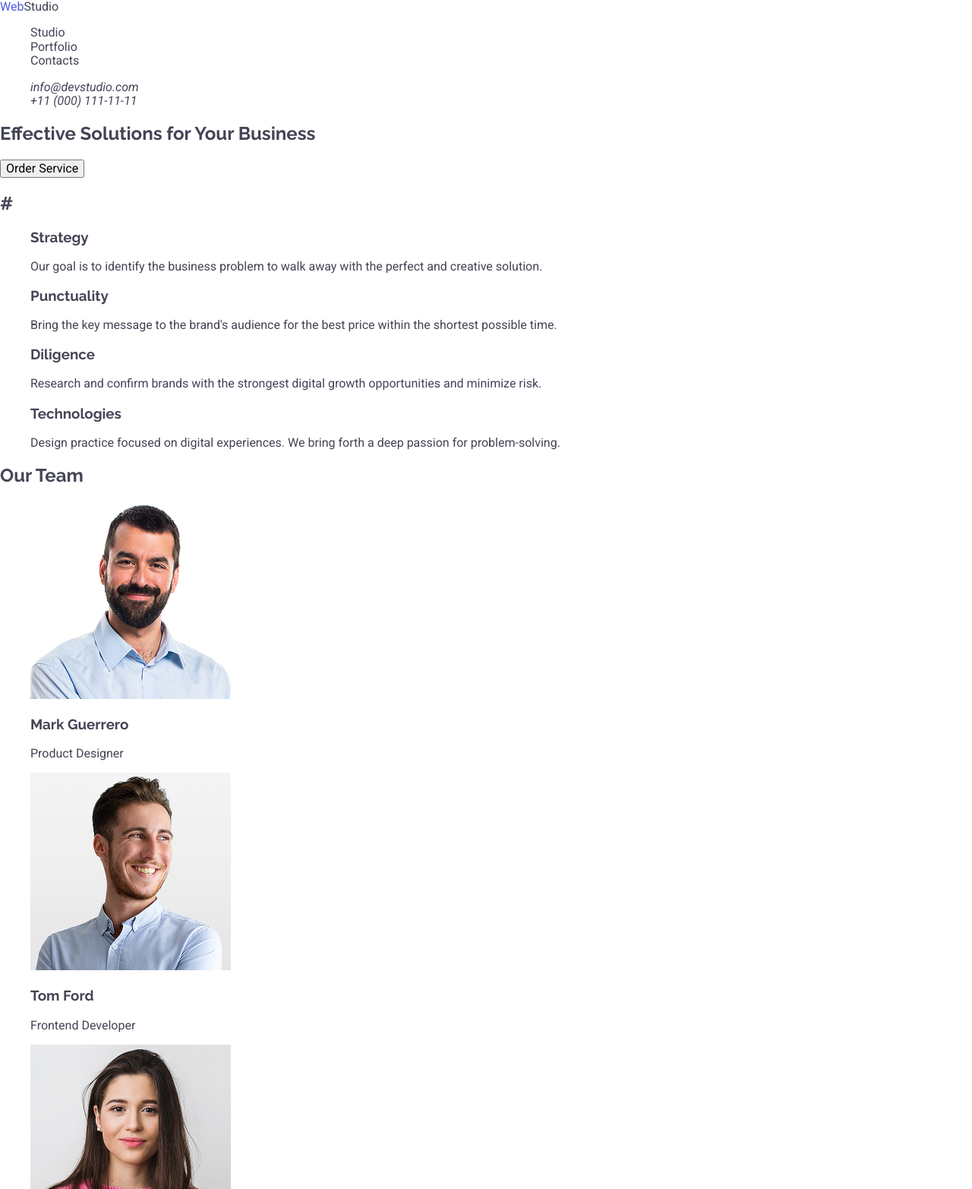
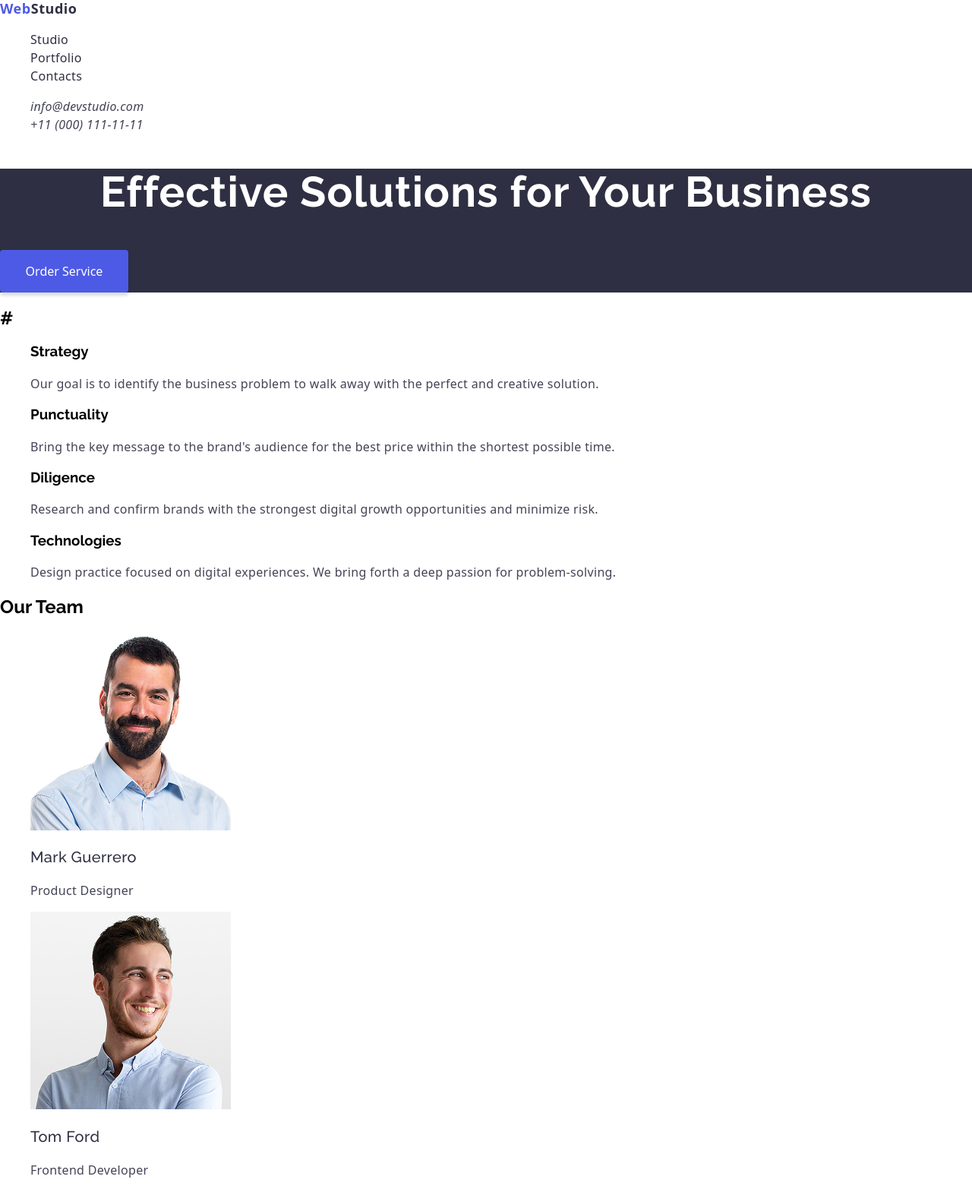
Before and after one commit to VladyslavaBadyda/goit-markup-hw-02, a plain HTML site: page index.html in a window 1280 px wide. Shown: the top 1565 px of the page at 76% size. Drawn offline with nearby package versions, Linux system fonts and the light colour scheme.

Commit message:
homework

```diff
--- a/css/styles.css
+++ b/css/styles.css
@@ -1,49 +1,211 @@
+:root {
+/* fonts */
+--main-font:"Roboto", sans-serif;
 
-/* body */
+/* colors */
+--color-iris: #4D5AE5 ;
+--color-ocean: #404BBF ;
+--color-navy-blue: #2E2F42 ;
+--color-green: #31D0AA ;
+--color-slate: #434455 ;
+--color-light-slate: #8E8F99 ;
+--color-cornflower: #E7E9FC ;
+--color-cloud: #F4F4FD ;
+--color-navy-blue-modal: #2E2F42 ;
+--color-grey: #2E2F42 ;
+--color-white: #ffffff ;
+--color-dairy: #FCFCFC ;
+}
+
+//=======================BODY=========================//
 
 body {
-    font-family: "Roboto", sans-serif;
-    line-height: 1,5;
-    color: #434455;
-    background-color: #ffffff;
+font-family: "Roboto", sans-serif;
+line-height: 1.5;
+color: var(--color-navy-blue);
+background-color: var(--color-white);
 }
 
- /* header */
+ h1, h2, h3 {
+font-family: "Raleway", sans-serif;
+}
 
- h1, h2, h3 {
-font-family: "Raleway", sans-serif}
+ ul {
+list-style-type: none;
+}
 
- ul {list-style-type: none;}
+ a {
+text-decoration: none;
+color: currentColor;
+}
 
- a {text-decoration: none;
-    color: currentColor}
+li {
+list-style-type: none;
+}
 
-.header{
+.button {
+border: none;
+border-radius: 4px;
+padding: 16px 32px;
+width: 169px;
+height: 56px;
+box-shadow: 0 4px 4px 0 rgba(0, 0, 0, 0.15);
+background-color: var(--color-iris);
+font-weight: 500;
+font-size: 16px;
+color: var(--color-white);
+cursor: pointer;
+}
+
+.button:hover {
+background-color: var(--color-ocean);
+}
+
+
+ //=======================HEADER=======================//
+
+
+.header {
 
 }
 
 .header-nav {
-
+font-weight: 500;
+font-size: 16px;
+line-height: 1.5;
+letter-spacing: 0.02em;
+color: var(--color-navy-blue);
 }
 
-.header-nav-logo {
-
+.header-nav-studio {
+font-weight: 700;
+font-size: 18px;
+line-height: 1.16667;
+letter-spacing: 0.03em;
+color: var(--color-navy-blue);
 }
 
 .header-nav-logo-span {
-    color: #4d5ae5;
+color: var(--color-iris);
+font-weight: 700;
+font-size: 18px;
+line-height: 21px;
+letter-spacing: 0.03em;
 }
 
 .header-nav-list {
-
+font-weight: 500;
+font-size: 16px;
+line-height: 1.5;
+letter-spacing: 0.02em;
+color: var(--color-navy-blue);
+cursor: pointer;
 }
 
-.header-social-list {
-
+.nav-list-social:hover, :focus {
+color: var(--color-ocean);
 }
 
 .header-social-list-item {
-
+font-weight: 400;
+font-size: 16px;
+line-height: 1.5;
+letter-spacing: 0.02em;
+color: var(--color-slate);
 }
 
-/* button */
+.header-social-list-item:hover, :focus {
+    color: var(--color-ocean);
+}
+
+//=======================SECTION-1=======================//
+
+.business {
+width: 1440px ;
+height: 600px ;
+}
+
+.business {
+    background-color: var(--color-navy-blue);
+}
+
+.business-text {
+font-weight: 700;
+font-size: 56px;
+line-height: 60px;
+letter-spacing: 0.02em;
+text-align: center;
+color: var(--color-white);
+}
+
+
+//=======================SECTION-2=======================//
+
+.points-one {
+font-weight: 500;
+font-size: 20px;
+line-height: 1.2;
+letter-spacing: 0.02em;
+color: var(--color-navy-blue);
+}
+
+.points-one-text {
+font-weight: 400;
+font-size: 16px;
+line-height: 1.5;
+letter-spacing: 0.02em;
+color: var(--color-slate);
+}
+
+//=======================SECTION-3=======================//
+
+.card {
+font-weight: 700;
+font-size: 36px;
+line-height: 40px;
+letter-spacing: 0.02em;
+color: var(--color-navy-blue);
+}
+
+.card-hero {
+font-weight: 500;
+font-size: 20px;
+line-height: 24px;
+letter-spacing: 0.02em;
+color: var(--color-navy-blue);
+}
+
+.card-hero-text {
+    font-weight: 400;
+font-size: 16px;
+line-height: 24px;
+letter-spacing: 0.02em;
+color: var(--color-slate);
+}
+
+//=======================SECTION-4=======================//
+
+.portfolio {
+font-weight: 700;
+font-size: 36px;
+line-height: 40px;
+letter-spacing: 0.02em;
+text-align: center;
+color: var(--color-navy-blue);
+}
+
+.portfolio-h {
+font-weight: 500;
+font-size: 20px;
+line-height: 24px;
+letter-spacing: 0.02em;
+color: var(--color-navy-blue);
+}
+
+.portfolio-h-text {
+font-weight: 400;
+font-size: 16px;
+line-height 24px;
+letter-spacing: 0.02em;
+color: var(--color-slate);
+}
--- a/index.html
+++ b/index.html
@@ -22,15 +22,15 @@
 <body>
     <header class="header">
         <nav class="header-nav">
-            <a href="./index.html"class="header-nav-logo"><span class="header-nav-logo-span">Web</span>Studio</a>
+            <a href="./index.html"class="header-nav-studio"><span class="header-nav-logo-span">Web</span>Studio</a>
             <ul class="header-nav-list">
-                <li>
+                <li class="nav-list-social">
                     <a href="studio">Studio</a>
                 </li>
-                <li>
+                <li class="nav-list-social">
                     <a href="portfolio">Portfolio</a>
                 </li>
-                <li>
+                <li class="nav-list-social">
                     <a href="contacts">Contacts</a>
                 </li>
             </ul>
@@ -47,44 +47,44 @@
         </address>
     </header>
 
-    <!--button-->
+    <!--section1-->
 
     <main>
-        <section class="">
-            <h1>Effective Solutions for Your Business </h1>
-            <button type="button">Order Service</button>
+        <section class="business" >
+            <h1 class="business-text">Effective Solutions for Your Business </h1>
+            <button class="button" type="button">Order Service</button>
         </section>
 
-        <!--points-->
+        <!--section2-->
 
-        <section>
+        <section class="points">
             <h2>
                 #
             </h2>
             <ul>
                 <li>
-                    <h3>Strategy</h3>
-                    <p>
+                    <h3 class="points-one">Strategy</h3>
+                    <p class="points-one-text">
                         Our goal is to identify the business problem to walk away with the perfect and creative
                         solution.
                     </p>
                 </li>
                 <li>
-                    <h3>Punctuality</h3>
-                    <p>
+                    <h3 class="points-one">Punctuality</h3>
+                    <p class="points-one-text">
                         Bring the key message to the brand's audience for the best price within the shortest possible
                         time.
                     </p>
                 </li>
                 <li>
-                    <h3>Diligence</h3>
-                    <p>
+                    <h3 class="points-one">Diligence</h3>
+                    <p class="points-one-text">
                         Research and confirm brands with the strongest digital growth opportunities and minimize risk.
                     </p>
                 </li>
                 <li>
-                    <h3>Technologies</h3>
-                    <p>
+                    <h3 class="points-one">Technologies</h3>
+                    <p class="points-one-text">
                         Design practice focused on digital experiences. We bring forth a deep passion for
                         problem-solving.
                     </p>
@@ -92,68 +92,68 @@
             </ul>
         </section>
 
-        <!--team-->
+        <!--section3-->
 
         <section>
-            <h2>Our Team</h2>
+            <h2 class="card">Our Team</h2>
             <ul>
                 <li>
                     <img src="./images/1.jpg" alt="Mark Guerrero" width="264">
-                    <h3>Mark Guerrero</h3>
-                    <p>Product Designer</p>
+                    <h3 class="card-hero">Mark Guerrero</h3>
+                    <p class="card-hero-text">Product Designer</p>
                 </li>
                 <li>
                     <img src="./images/2.jpg" alt="Tom Ford" width="264">
-                    <h3>Tom Ford</h3>
-                    <p>Frontend Developer</p>
+                    <h3 class="card-hero">Tom Ford</h3>
+                    <p class="card-hero-text">Frontend Developer</p>
                 </li>
                 <li>
                     <img src="./images/3.jpg" alt="Camila Garcia" width="264">
-                    <h3>Camila Garcia</h3>
-                    <p>Marketing</p>
+                    <h3 class="card-hero">Camila Garcia</h3>
+                    <p class="card-hero-text">Marketing</p>
                 </li>
                 <li>
                     <img src="./images/4.jpg" alt="Daniel Wilson" width="264">
-                    <h3>Daniel Wilson</h3>
-                    <p>UI Designer</p>
+                    <h3 class="card-hero">Daniel Wilson</h3>
+                    <p class="card-hero-text">UI Designer</p>
                 </li>
             </ul>
         </section>
 
-        <!--portfolio-->
+        <!--section4-->
 
         <section>
-            <h2>Our Portfolio</h2>
+            <h2 class="portfolio">Our Portfolio</h2>
             <ul>
             <li>
                 <img src="./images/banking.jpg" alt="Banking App" width="360">
-                <h3>Banking App</h3>
-                <p>App</p>
+                <h3 class="portfolio-h">Banking App</h3>
+                <p class="portfolio-h-text">App</p>
             </li>
             <li>
                 <img src="./images/payment.jpg" alt="Cashless Payment" width="360">
-                <h3>Cachless Payment</h3>
-                <p>Marketing</p>
+                <h3 class="portfolio-h">Cachless Payment</h3>
+                <p class="portfolio-h-text">Marketing</p>
             </li>
             <li>
                 <img src="./images/app .jpg" alt="Meditation App" width="360">
-                <h3>Meditation App</h3>
-                <p>App</p>
+                <h3 class="portfolio-h">Meditation App</h3>
+                <p class="portfolio-h-text">App</p>
             </li>
             <li>
                 <img src="./images/taxi.jpg" alt="Taxi Service" width="360">
-                <h3>Taxi Service</h3>
-                <p>Marketing</p>
+                <h3 class="portfolio-h">Taxi Service</h3>
+                <p class="portfolio-h-text">Marketing</p>
             </li>
             <li>
                 <img src="./images/screen.jpg" alt="Screen Illustrations" width="360">
-                <h3>Screen Illustrations</h3>
-                <p>Design</p>
+                <h3 class="portfolio-h">Screen Illustrations</h3>
+                <p class="portfolio-h-text">Design</p>
             </li>
             <li>
                 <img src="./images/online.jpg" alt="Online Courses" width="360">
-                <h3>Online Courses</h3>
-                <p>Marketing</p>
+                <h3 class="portfolio-h">Online Courses</h3>
+                <p class="portfolio-h-text">Marketing</p>
             </li>
             </ul>
         </section>
```
